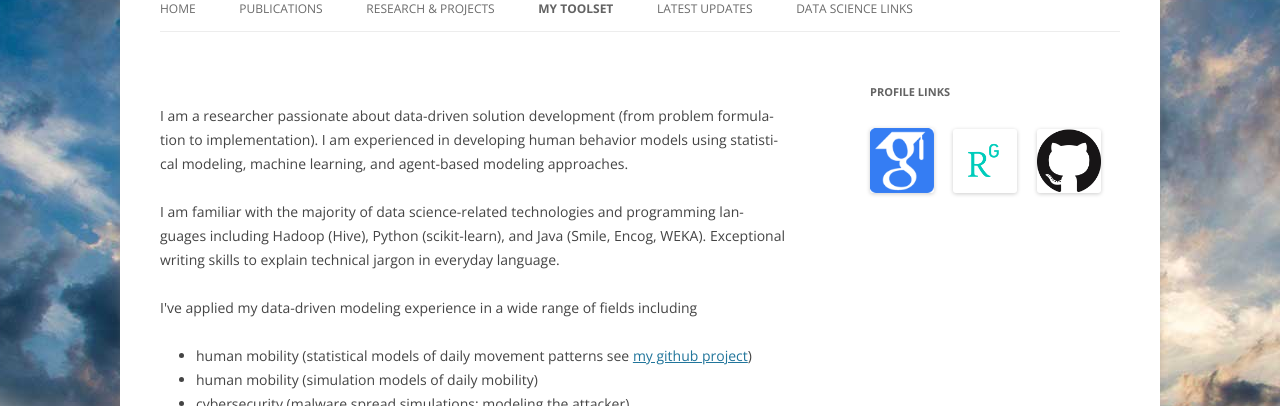
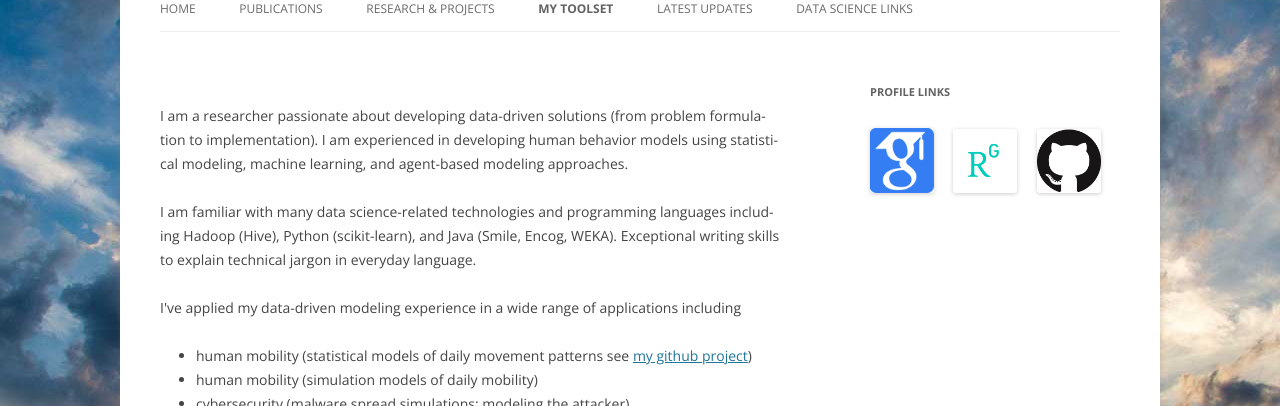
Before and after one commit to hamdikavak/hamdikavak.github.io, a Jekyll site: the page built from skills/index.html, in a window 1280 px wide. Shown: the part 158-564 px from the top of the page. Built offline with Jekyll 4.4.1, drawn with Linux system fonts in a browser that asks for light colours; nearby versions of some CDN libraries; library files that are not in the unit come from our copies.

Commit message:
Update index.html

```diff
--- a/skills/index.html
+++ b/skills/index.html
@@ -1,18 +1,18 @@
 ---
 layout: default
 body: home
-title: My Skills - Hamdi Kavak
+title: My Toolset - Hamdi Kavak
 description: Hamdi Kavak's skills.
 current_page_skills: current_page_item
 ---
 <p>
-I am a researcher passionate about data-driven solution development (from problem formulation to implementation). I am experienced in developing human behavior models using statistical modeling, machine learning, and agent-based modeling approaches.
+I am a researcher passionate about developing data-driven solutions (from problem formulation to implementation). I am experienced in developing human behavior models using statistical modeling, machine learning, and agent-based modeling approaches.
 </p>
 <p>
-I am familiar with the majority of data science-related technologies and programming languages including Hadoop (Hive), Python (scikit-learn), and Java (Smile, Encog, WEKA). Exceptional writing skills to explain technical jargon in everyday language.
+I am familiar with many data science-related technologies and programming languages including Hadoop (Hive), Python (scikit-learn), and Java (Smile, Encog, WEKA). Exceptional writing skills to explain technical jargon in everyday language.
 </p>
 <p>
-I've applied my data-driven modeling experience in a wide range of fields including
+I've applied my data-driven modeling experience in a wide range of applications including
 <ul>
     <li>
         human mobility (statistical models of daily movement patterns see <a href="https://git.io/vdVD7">my github project</a>)
```
